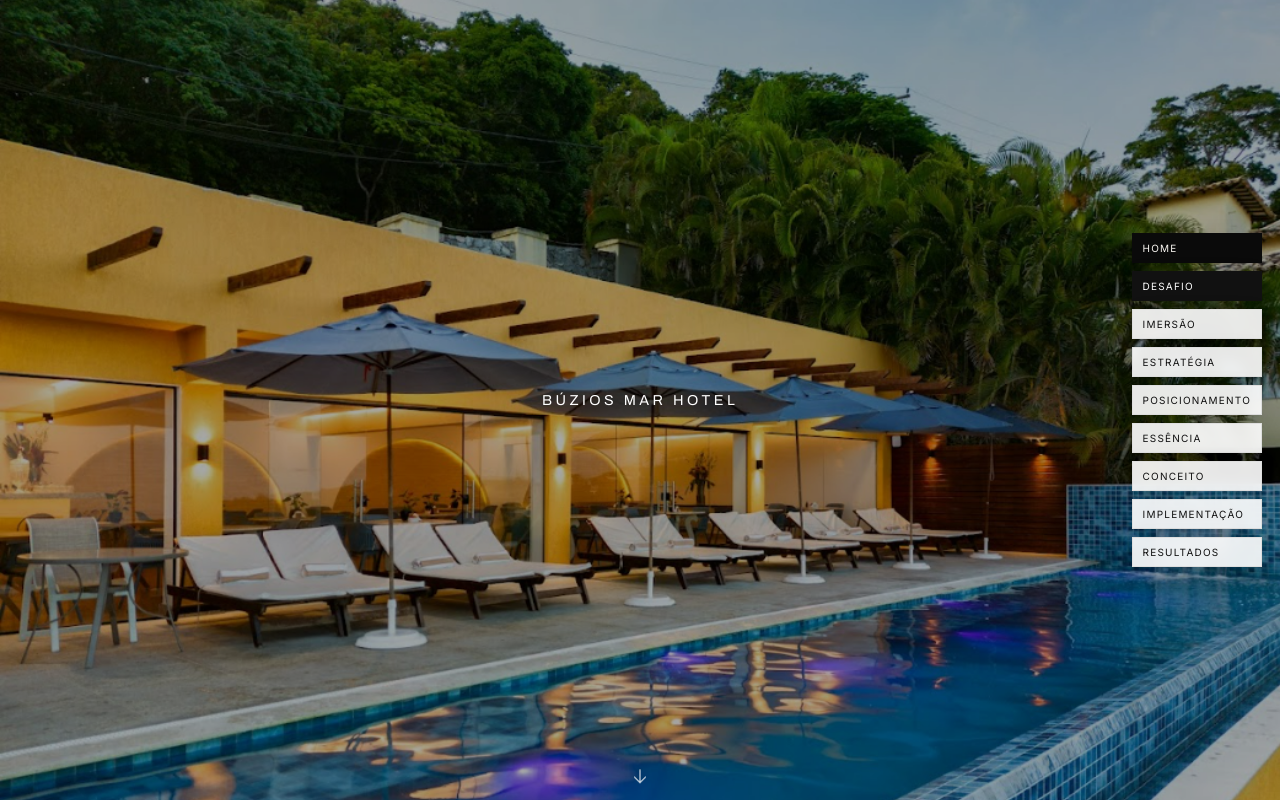
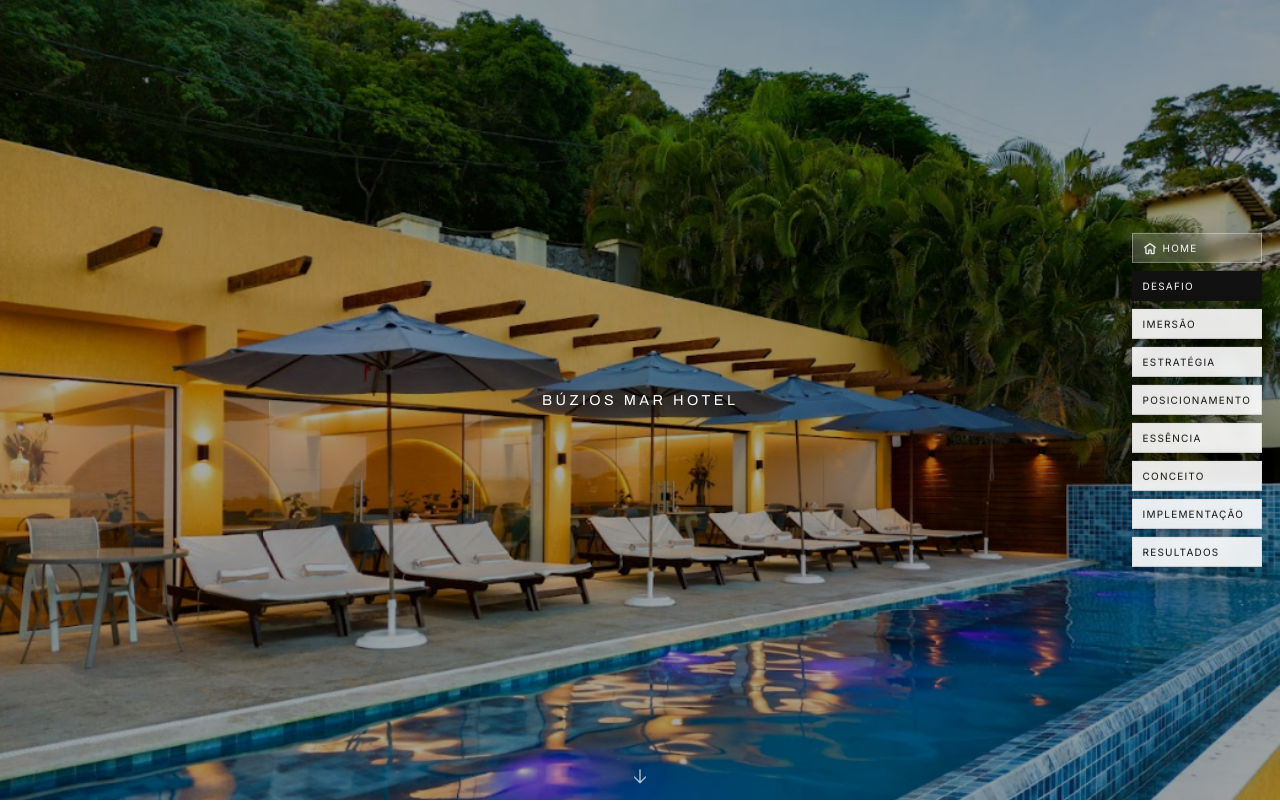
Before and after one commit to osanaizera/casa-flora-site, a Next.js app: page /cases/buzios-mar in a window 1280 px wide. Shown: the top 802 px of the page. Built offline with nearby package versions, Linux system fonts and the light colour scheme.

Commit message:
feat(cases/nav): glass-styled Home button with house icon in lateral menu

```diff
--- a/src/components/ui/ActiveSectionNav.tsx
+++ b/src/components/ui/ActiveSectionNav.tsx
@@ -57,10 +57,21 @@
       {sections.map(({ href, label }) => {
         const isAnchor = href.startsWith('#');
         const cls = isAnchor ? (activeSection === href.substring(1) ? 'active' : '') : 'case-menu__home';
+        if (!isAnchor && label.toLowerCase() === 'home') {
+          return (
+            <a key={href} href={href} className={cls} aria-label="Voltar para a Home">
+              <span className="home-icon" aria-hidden>
+                <svg width="14" height="14" viewBox="0 0 24 24" fill="none" stroke="currentColor" strokeWidth="2" strokeLinecap="round" strokeLinejoin="round">
+                  <path d="M3 9.5L12 3l9 6.5"/>
+                  <path d="M19 10v9a1 1 0 0 1-1 1h-4v-6h-4v6H6a1 1 0 0 1-1-1v-9"/>
+                </svg>
+              </span>
+              <span>Home</span>
+            </a>
+          );
+        }
         return (
-          <a key={href} href={href} className={cls}>
-            {label}
-          </a>
+          <a key={href} href={href} className={cls}>{label}</a>
         );
       })}
     </nav>
```
Also changed, not shown: src/app/globals.css.
